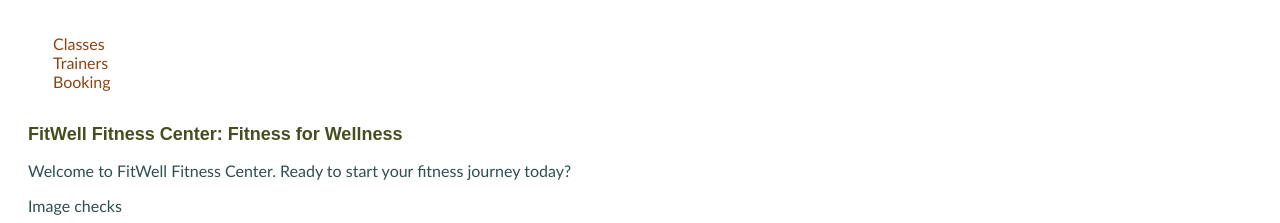
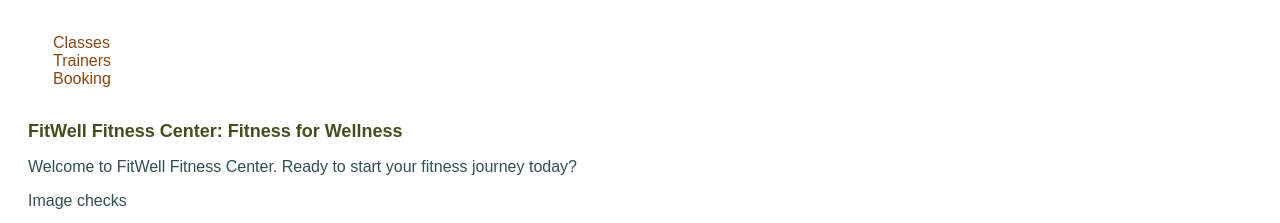
Before and after one commit to hannahcola/FitWell, a plain HTML site: page index.html in a window 1280 px wide. Shown: the top 223 px of the page. Drawn offline with Linux system fonts and the light colour scheme.

Commit message:
Update style.css
Changed candara to oxygen font

```diff
--- a/style/style.css
+++ b/style/style.css
@@ -31,14 +31,14 @@ h1 {
 p {
 	color: DarkSlateGray;
 	font-size: 16px;
-	font-family: candara, sans-serif;
+	font-family: oxygen, sans-serif;
 }
 
 /* List Styles */
 ul {
 	color: DarkSlateGray;
 	font-size: 16px;
-	font-family: candara, sans-serif;
+	font-family: oxygen, sans-serif;
 	list-style: square;
 }
 
@@ -52,7 +52,7 @@ nav > ul {
 #nav a {
 	color: saddlebrown;
 	font-size: 16px;
-	font-family: candara, sans-serif;
+	font-family: oxygen, sans-serif;
 	list-style: square;
 	list-style-type: none;
 	text-decoration: none;
@@ -120,7 +120,7 @@ td {
 button {
 	color: DarkSlateGray;
 	font-size: 18px;
-	font-family: candara, sans-serif;
+	font-family: oxygen, sans-serif;
 	border-radius: 5px;
 }
 
@@ -144,7 +144,7 @@ button {
 
 form {
 	color: DarkSlateGray;
-	font-family: candara, sans-serif;
+	font-family: oxygen, sans-serif;
 	margin: 10px 10px;
 	display: flex;
 	flex-flow: row wrap;
```
